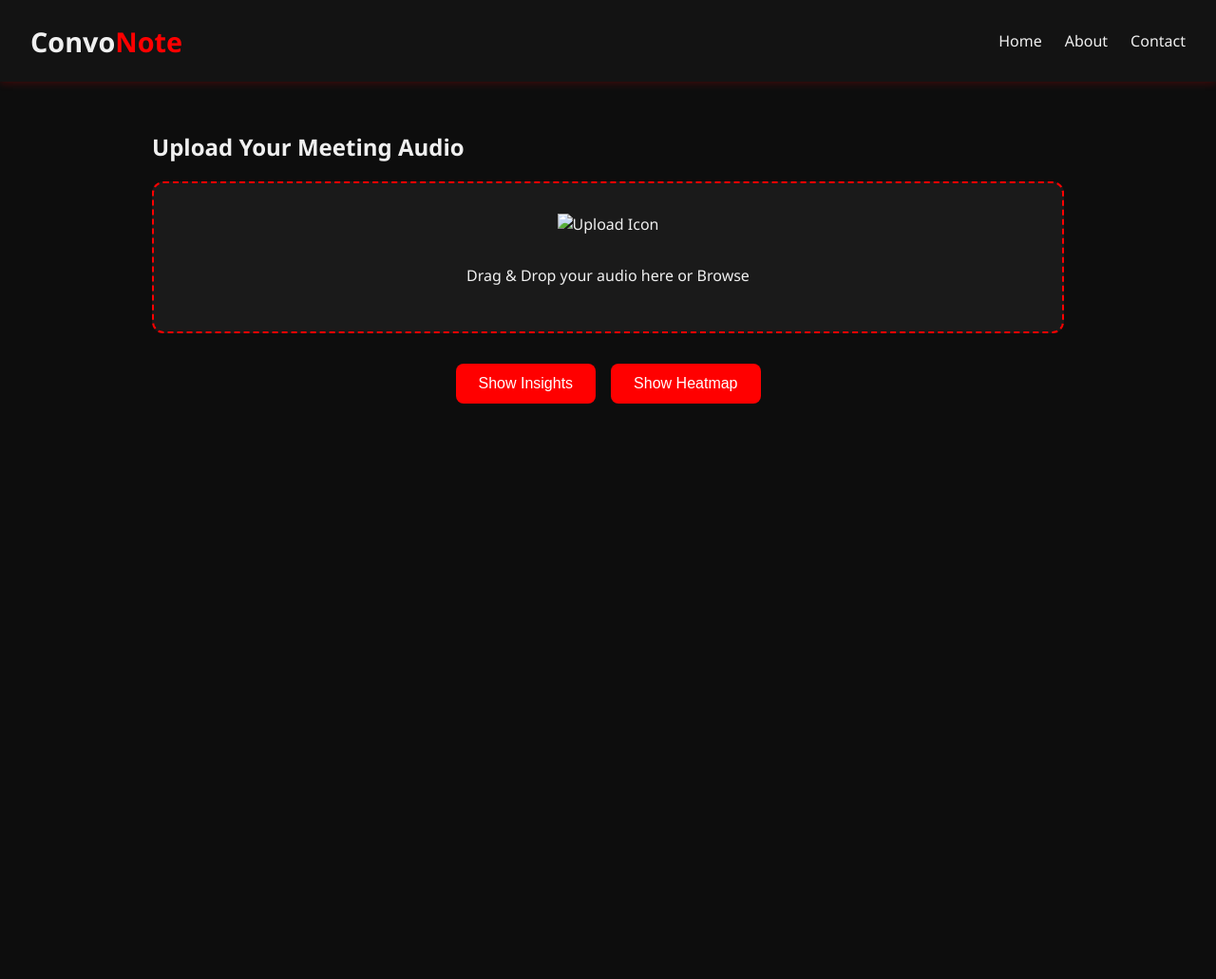
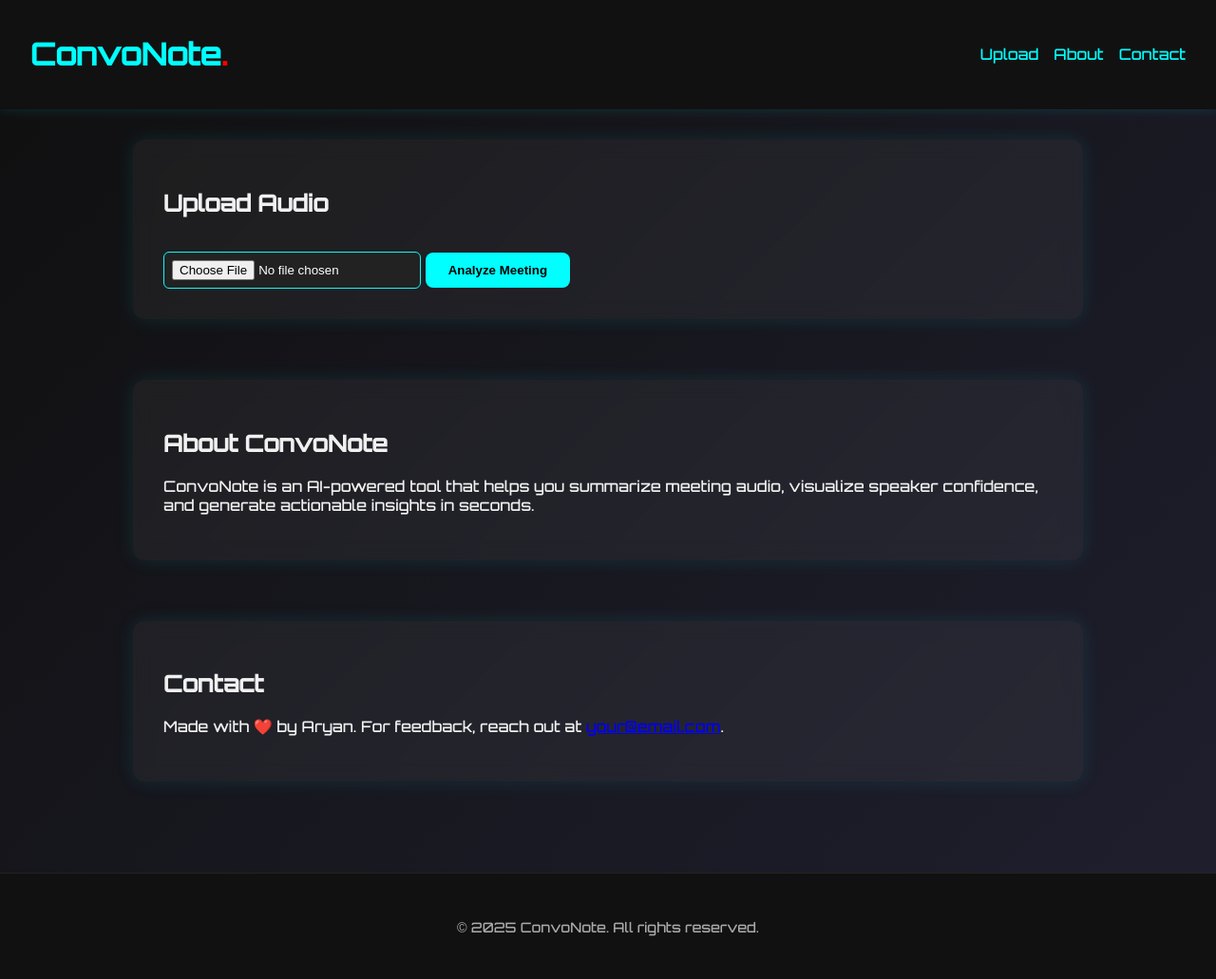
Before and after one commit to aryan123pro/ConvoNote-Frontend, a website: page public/index.html in a window 1280 px wide. Shown: the whole page at 95% size. Before the commit the page ends 800 px from the top, so only its background shows below. Drawn offline with Linux system fonts and the light colour scheme.

Commit message:
Deploy futuristic UI version of ConvoNote

```diff
--- a/public/index.html
+++ b/public/index.html
@@ -4,15 +4,15 @@
   <meta charset="UTF-8" />
   <meta name="viewport" content="width=device-width, initial-scale=1.0" />
   <title>ConvoNote</title>
-  <link rel="stylesheet" href="./styles/main.css" />
-  <link rel="icon" href="./assets/logo.svg" type="image/svg+xml" />
+  <link rel="stylesheet" href="styles/main.css" />
+  <link href="https://fonts.googleapis.com/css2?family=Orbitron:wght@500&display=swap" rel="stylesheet">
 </head>
 <body>
   <header>
-    <nav class="navbar">
-      <div class="logo">Convo<span class="highlight">Note</span></div>
-      <ul class="nav-links">
-        <li><a href="#home">Home</a></li>
+    <h1>ConvoNote<span class="dot">.</span></h1>
+    <nav>
+      <ul>
+        <li><a href="#upload">Upload</a></li>
         <li><a href="#about">About</a></li>
         <li><a href="#contact">Contact</a></li>
       </ul>
@@ -20,23 +20,40 @@
   </header>
 
   <main>
-    <section class="upload-section" id="home">
-      <h1>Upload Your Meeting Audio</h1>
-      <div class="upload-box" id="uploadBox">
-        <input type="file" id="audioInput" accept="audio/*" hidden />
-        <label for="audioInput" class="dropzone">
-          <img src="./assets/logo.svg" alt="Upload Icon" />
-          <p>Drag & Drop your audio here or <span class="browse">Browse</span></p>
-        </label>
-        <div class="loading hidden" id="loadingSpinner">⏳ Processing...</div>
+    <section id="upload" class="panel">
+      <h2>Upload Audio</h2>
+      <input type="file" id="audioUpload" accept="audio/*" />
+      <button id="processBtn">Analyze Meeting</button>
+      <div id="loading" class="hidden">Processing... 🔄</div>
+      <div id="results" class="hidden">
+        <h3>Summary</h3>
+        <p id="summaryText"></p>
+
+        <h3>Confidence Heatmap <button id="toggleHeatmap">👁️</button></h3>
+        <div id="heatmap" class="hidden"></div>
+
+        <h3>Insights <button id="toggleInsights">👁️</button></h3>
+        <ul id="insightsList" class="hidden"></ul>
+
+        <button id="downloadPdf">Download PDF</button>
       </div>
+    </section>
 
-      <div class="toggle-controls">
-        <button id="toggleInsights">Show Insights</button>
-        <button id="toggleHeatmap">Show Heatmap</button>
-      </div>
+    <section id="about" class="panel">
+      <h2>About ConvoNote</h2>
+      <p>ConvoNote is an AI-powered tool that helps you summarize meeting audio, visualize speaker confidence, and generate actionable insights in seconds.</p>
+    </section>
 
-      <div id="insightsSection" class="hidden">
-        <h2>📌 Insights</h2>
-        <ul id="insightsList"></ul>
-      </div
+    <section id="contact" class="panel">
+      <h2>Contact</h2>
+      <p>Made with ❤️ by Aryan. For feedback, reach out at <a href="mailto:your@email.com">your@email.com</a>.</p>
+    </section>
+  </main>
+
+  <footer>
+    <p>&copy; 2025 ConvoNote. All rights reserved.</p>
+  </footer>
+
+  <script src="js/main.js"></script>
+</body>
+</html>
--- a/public/styles/main.css
+++ b/public/styles/main.css
@@ -2,145 +2,134 @@
 
 body {
   margin: 0;
-    font-family: 'Segoe UI', sans-serif;
-    background: #0d0d0d;
+  font-family: 'Orbitron', sans-serif;
+  background: linear-gradient(135deg, #0f0f0f, #1f1f2f);
   color: #f0f0f0;
+  scroll-behavior: smooth;
 }
 
-  .navbar {
-    background: rgba(20, 20, 20, 0.95);
+header {
+  background: #111;
   display: flex;
   justify-content: space-between;
+  align-items: center;
   padding: 1rem 2rem;
-    align-items: center;
-    box-shadow: 0 2px 8px rgba(255, 0, 0, 0.2);
-    position: sticky;
-    top: 0;
-    z-index: 1000;
+  box-shadow: 0 2px 10px rgba(0, 255, 255, 0.1);
 }
 
-  .logo {
-    font-size: 1.8rem;
-    font-weight: 700;
+header h1 {
+  font-size: 2rem;
+  color: #00ffff;
 }
 
-  .logo .highlight {
+header h1 .dot {
   color: red;
 }
 
-  .nav-links {
+nav ul {
+  list-style: none;
   display: flex;
-    list-style: none;
-    gap: 1.5rem;
+  gap: 1rem;
 }
 
-  .nav-links li a {
-    color: #f0f0f0;
+nav ul li a {
+  color: #00ffff;
   text-decoration: none;
-    font-weight: 500;
-    transition: color 0.3s ease;
+  transition: color 0.3s;
 }
 
-  .nav-links li a:hover {
-    color: red;
+nav ul li a:hover {
+  color: #ff00ff;
 }
 
 main {
   padding: 2rem;
-    max-width: 960px;
+  max-width: 1000px;
   margin: auto;
 }
 
-  .upload-box {
-    background: #1a1a1a;
+.panel {
+  margin-bottom: 4rem;
   padding: 2rem;
-    border: 2px dashed red;
-    text-align: center;
+  background: rgba(255, 255, 255, 0.05);
   border-radius: 12px;
-    margin-bottom: 2rem;
+  box-shadow: 0 0 20px rgba(0, 255, 255, 0.1);
+  backdrop-filter: blur(10px);
+  transition: transform 0.3s ease;
 }
 
-  .upload-box img {
-    width: 60px;
-    margin-bottom: 1rem;
+.panel:hover {
+  transform: scale(1.01);
 }
 
-  .dropzone {
-    display: inline-block;
-    cursor: pointer;
+input[type="file"] {
+  margin-top: 1rem;
+  padding: 0.5rem;
+  border-radius: 6px;
+  background: #222;
+  color: white;
+  border: 1px solid #00ffff;
 }
 
-  .loading {
-    font-size: 1rem;
-    color: red;
+button {
   margin-top: 1rem;
+  padding: 0.7rem 1.5rem;
+  border: none;
+  background: #00ffff;
+  color: #000;
+  font-weight: bold;
+  border-radius: 8px;
+  cursor: pointer;
+  transition: background 0.3s;
+}
+
+button:hover {
+  background: #00cccc;
+}
+
+#loading {
+  margin-top: 1rem;
+  font-style: italic;
+  color: #ff0;
 }
 
 .hidden {
   display: none;
 }
 
-  .toggle-controls {
-    display: flex;
-    gap: 1rem;
-    justify-content: center;
-    margin-bottom: 1.5rem;
+#results h3 {
+  margin-top: 2rem;
+  color: #00ffff;
 }
 
-  .toggle-controls button,
-  .download-btn,
-  form button {
-    background-color: red;
-    color: #fff;
-    border: none;
-    padding: 0.75rem 1.5rem;
+#heatmap, #insightsList {
+  margin-top: 1rem;
+  background: #111;
+  padding: 1rem;
   border-radius: 8px;
-    font-size: 1rem;
-    cursor: pointer;
-    transition: background 0.3s ease;
-  }
-
-  .toggle-controls button:hover,
-  .download-btn:hover,
-  form button:hover {
-    background-color: #ff3333;
-  }
-
-  #insightsSection,
-  #heatmapSection {
-    background: #1f1f1f;
-    padding: 1.5rem;
-    border-radius: 10px;
-    box-shadow: 0 0 8px rgba(255, 0, 0, 0.2);
-    margin-bottom: 2rem;
-  }
-
-  #heatmapGraphic {
-    margin-top: 1rem;
-    font-size: 1.25rem;
-    line-height: 1.6;
-  }
-
-  form {
-    display: flex;
-    flex-direction: column;
-    gap: 1rem;
-    margin-top: 1rem;
-  }
-
-  form input,
-  form textarea {
-    padding: 0.75rem;
-    border-radius: 6px;
-    border: none;
-    background: #2a2a2a;
-    color: #fff;
+  color: white;
 }
 
 footer {
   text-align: center;
-    padding: 2rem;
+  padding: 2rem 1rem;
   background: #111;
-    color: #888;
-    margin-top: 3rem;
+  color: #aaa;
+  font-size: 0.9rem;
+  border-top: 1px solid #222;
 }
+
+@media (max-width: 768px) {
+  header {
+    flex-direction: column;
+  }
+
+  nav ul {
+    flex-direction: column;
+    gap: 0.5rem;
+  }
+
+  .panel {
+    padding: 1rem;
+  }
+}
```
Also changed, not shown: src/js/main.js (+51 -59 lines). Lines whose indentation alone changed are shown as unchanged.
